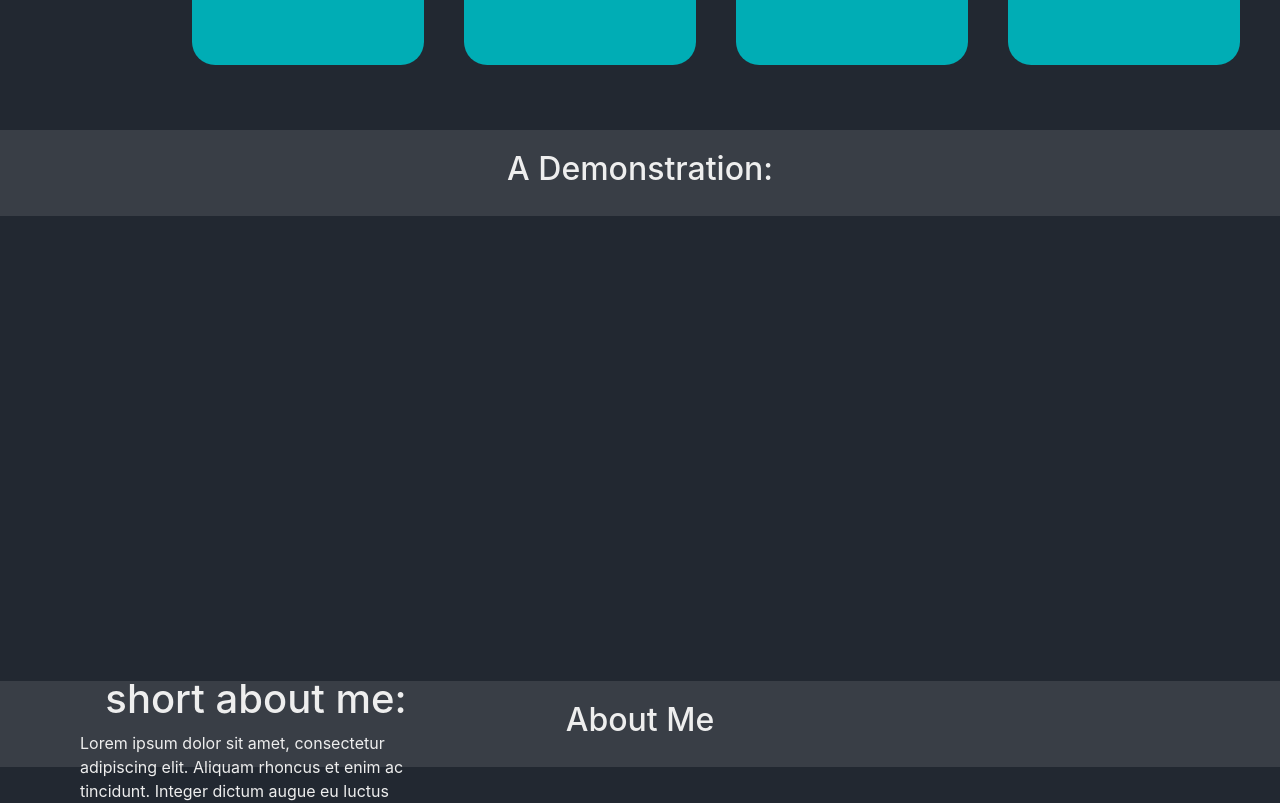
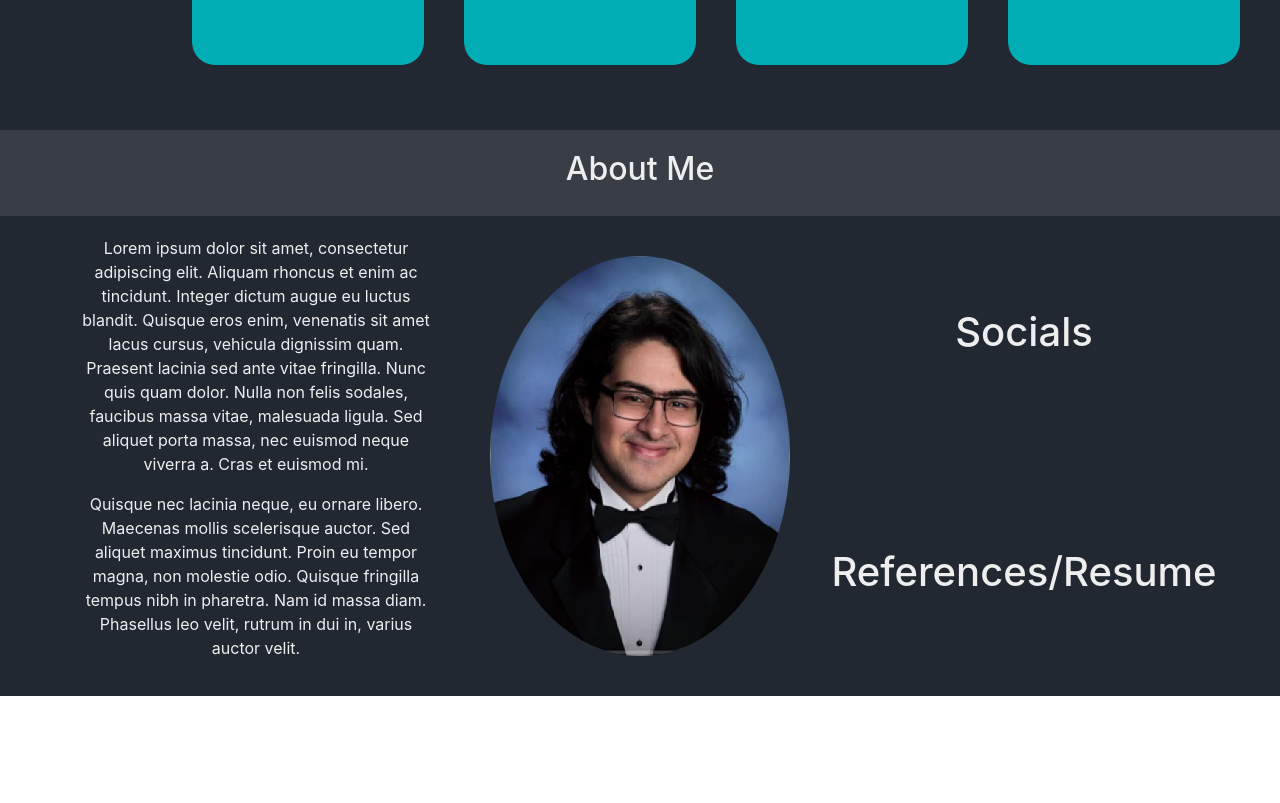
Before and after one commit to Ozen7/Nebil_Portfolio, a React (Create React App) app in the folder my-app/: page / in a window 1280 px wide. Shown: the part 3060-3863 px from the top of the page. After the commit the page ends 3756 px from the top, so only its background shows below. Built offline with nearby package versions, Linux system fonts and the light colour scheme.

Commit message:
Look and feel finished, need to fill images/text

```diff
--- a/my-app/src/mods/HomePage/HomeComponents/AboutMe.js
+++ b/my-app/src/mods/HomePage/HomeComponents/AboutMe.js
@@ -20,9 +20,9 @@ function AboutMe(props) {
             justifyContent: "center",
             flexDirection: "column",
             padding: "10vh",
+            textAlign:"center",
           }}
         >
-          <h1>short about me:</h1>
           <p>
             Lorem ipsum dolor sit amet, consectetur adipiscing elit. Aliquam
             rhoncus et enim ac tincidunt. Integer dictum augue eu luctus
@@ -30,11 +30,7 @@ function AboutMe(props) {
             vehicula dignissim quam. Praesent lacinia sed ante vitae fringilla.
             Nunc quis quam dolor. Nulla non felis sodales, faucibus massa vitae,
             malesuada ligula. Sed aliquet porta massa, nec euismod neque viverra
-            a. Cras et euismod mi. Integer id justo vitae ligula feugiat
-            euismod. Nullam vehicula diam arcu, tincidunt tristique nibh mattis
-            non. Vivamus in magna non ex placerat semper. Sed elementum
-            condimentum laoreet. Nullam euismod ante leo, ac mollis ligula
-            congue eget. Integer id nulla eu mauris varius convallis.
+            a. Cras et euismod mi.
           </p>
           <p>
             Quisque nec lacinia neque, eu ornare libero. Maecenas mollis
--- a/my-app/src/mods/HomePage/HomePage.js
+++ b/my-app/src/mods/HomePage/HomePage.js
@@ -23,12 +23,6 @@ function HomePage(props) {
       <PersonalProjects />
 
       <div
-        id="survey"
-        style={{ backgroundColor: "#222831", height: "65px" }}
-      />
-      <Survey />
-
-      <div
         id="aboutme"
         style={{ backgroundColor: "#222831", height: "65px" }}
       />
```
